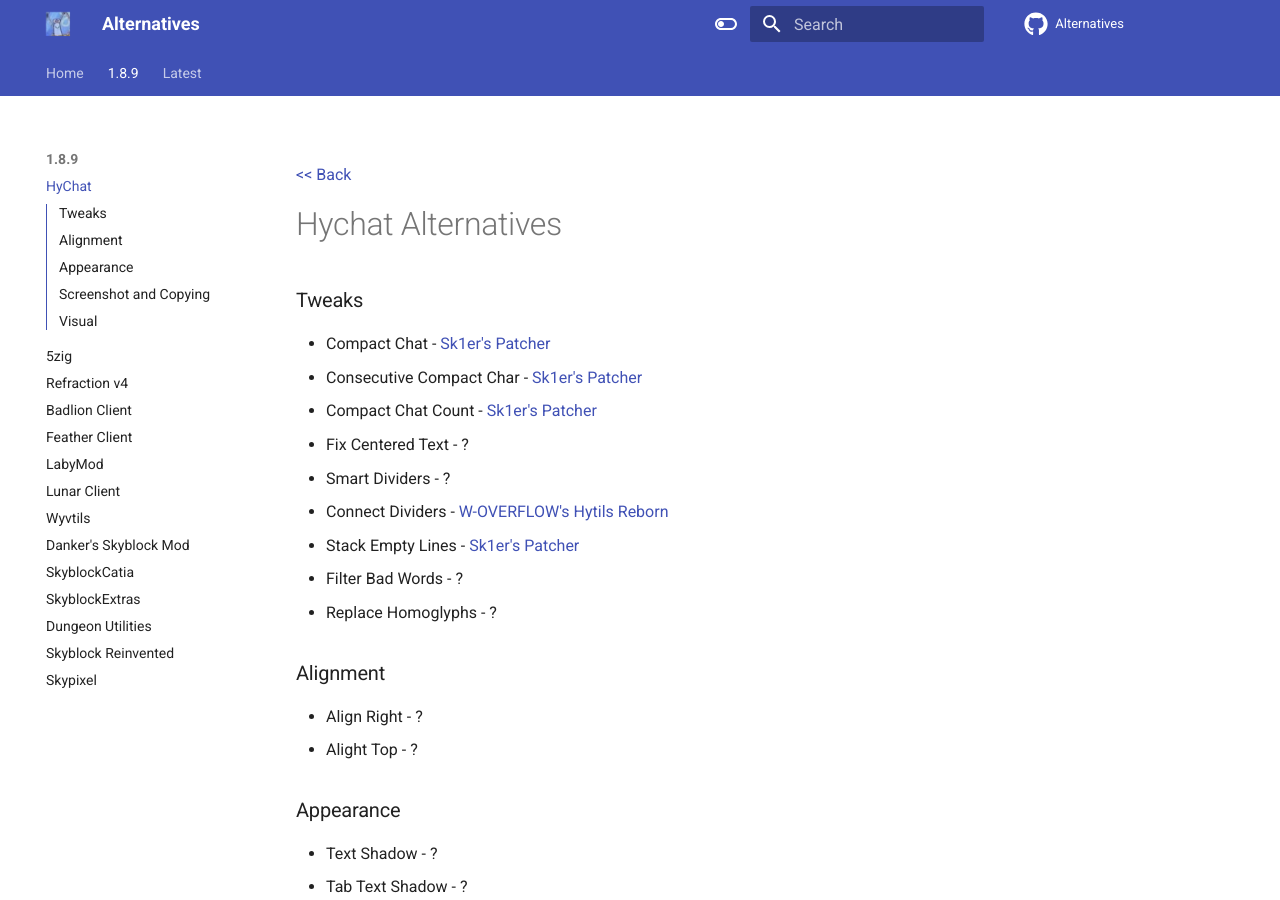
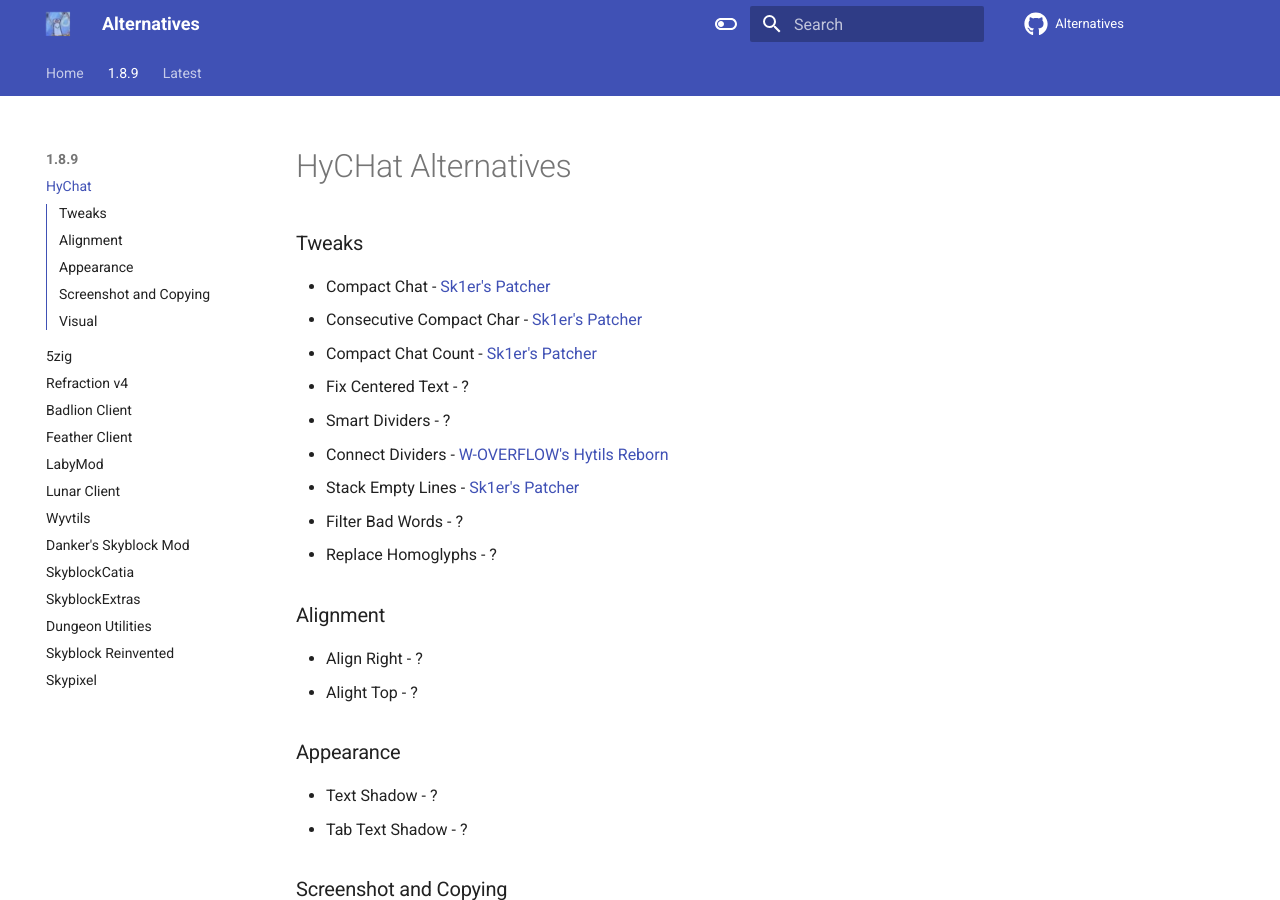
Before and after one commit to MicrocontrollersDev/Alternatives, an MkDocs documentation site: the page built from docs/1.8.9/hychat.md, in a window 1280 px wide and 900 px high. Built offline with MkDocs 1.6.1 and Material for MkDocs 9.7.7, drawn with Linux system fonts in a browser that asks for light colours; comment, search, counter and statistics services are not loaded.

Commit message:
Format hychat.md

```diff
--- a/docs/1.8.9/hychat.md
+++ b/docs/1.8.9/hychat.md
@@ -1,40 +1,38 @@
-[<< Back](README.md)
-
-# Hychat Alternatives
+# HyCHat Alternatives
 
 ### Tweaks
 
-  - Compact Chat - [Sk1er's Patcher](https://sk1er.club/mods/patcher)
-  - Consecutive Compact Char - [Sk1er's Patcher](https://sk1er.club/mods/patcher)
-  - Compact Chat Count - [Sk1er's Patcher](https://sk1er.club/mods/patcher)
-  - Fix Centered Text - ?
-  - Smart Dividers - ?
-  - Connect Dividers - [W-OVERFLOW's Hytils Reborn](https://github.com/W-OVERFLOW/Hytils-Reborn)
-  - Stack Empty Lines - [Sk1er's Patcher](https://sk1er.club/mods/patcher)
-  - Filter Bad Words - ?
-  - Replace Homoglyphs - ?
+  * Compact Chat - [Sk1er's Patcher](https://sk1er.club/mods/patcher)
+  * Consecutive Compact Char - [Sk1er's Patcher](https://sk1er.club/mods/patcher)
+  * Compact Chat Count - [Sk1er's Patcher](https://sk1er.club/mods/patcher)
+  * Fix Centered Text - ?
+  * Smart Dividers - ?
+  * Connect Dividers - [W-OVERFLOW's Hytils Reborn](https://github.com/W-OVERFLOW/Hytils-Reborn)
+  * Stack Empty Lines - [Sk1er's Patcher](https://sk1er.club/mods/patcher)
+  * Filter Bad Words - ?
+  * Replace Homoglyphs - ?
 
 ### Alignment
 
-  - Align Right - ?
-  - Alight Top - ?
+  * Align Right - ?
+  * Alight Top - ?
 
 ### Appearance
 
-  - Text Shadow - ?
-  - Tab Text Shadow - ?
+  * Text Shadow - ?
+  * Tab Text Shadow - ?
 
 ### Screenshot and Copying
 
-  - Copy Message - [W-OVERFLOW's Chatting](https://github.com/W-OVERFLOW/Chatting)
-  - Take Screenshot of Message - [W-OVERFLOW's Chatting](https://github.com/W-OVERFLOW/Chatting)
-  - Take Screenshot of Entire Chatbox - [W-OVERFLOW's Chatting](https://github.com/W-OVERFLOW/Chatting)
-  - Copy Formatting of Message- [W-OVERFLOW's Chatting](https://github.com/W-OVERFLOW/Chatting)
+  * Copy Message - [W-OVERFLOW's Chatting](https://github.com/W-OVERFLOW/Chatting)
+  * Take Screenshot of Message - [W-OVERFLOW's Chatting](https://github.com/W-OVERFLOW/Chatting)
+  * Take Screenshot of Entire Chatbox - [W-OVERFLOW's Chatting](https://github.com/W-OVERFLOW/Chatting)
+  * Copy Formatting of Message- [W-OVERFLOW's Chatting](https://github.com/W-OVERFLOW/Chatting)
 
 ### Visual
 
-  - Change Colors - ?
-  - Change Opacity - [Sk1er's Patcher](https://sk1er.club/mods/patcher) / [LlamaLad7's BetterChat](https://www.curseforge.com/minecraft/mc-mods/better-chat/files/all?filter-game-version=2020709689%3A5806)
+  * Change Colors - ?
+  * Change Opacity - [Sk1er's Patcher](https://sk1er.club/mods/patcher) / [LlamaLad7's BetterChat](https://www.curseforge.com/minecraft/mc-mods/better-chat/files/all?filter-game-version=2020709689%3A5806)
 
 # Contributors
 
```
